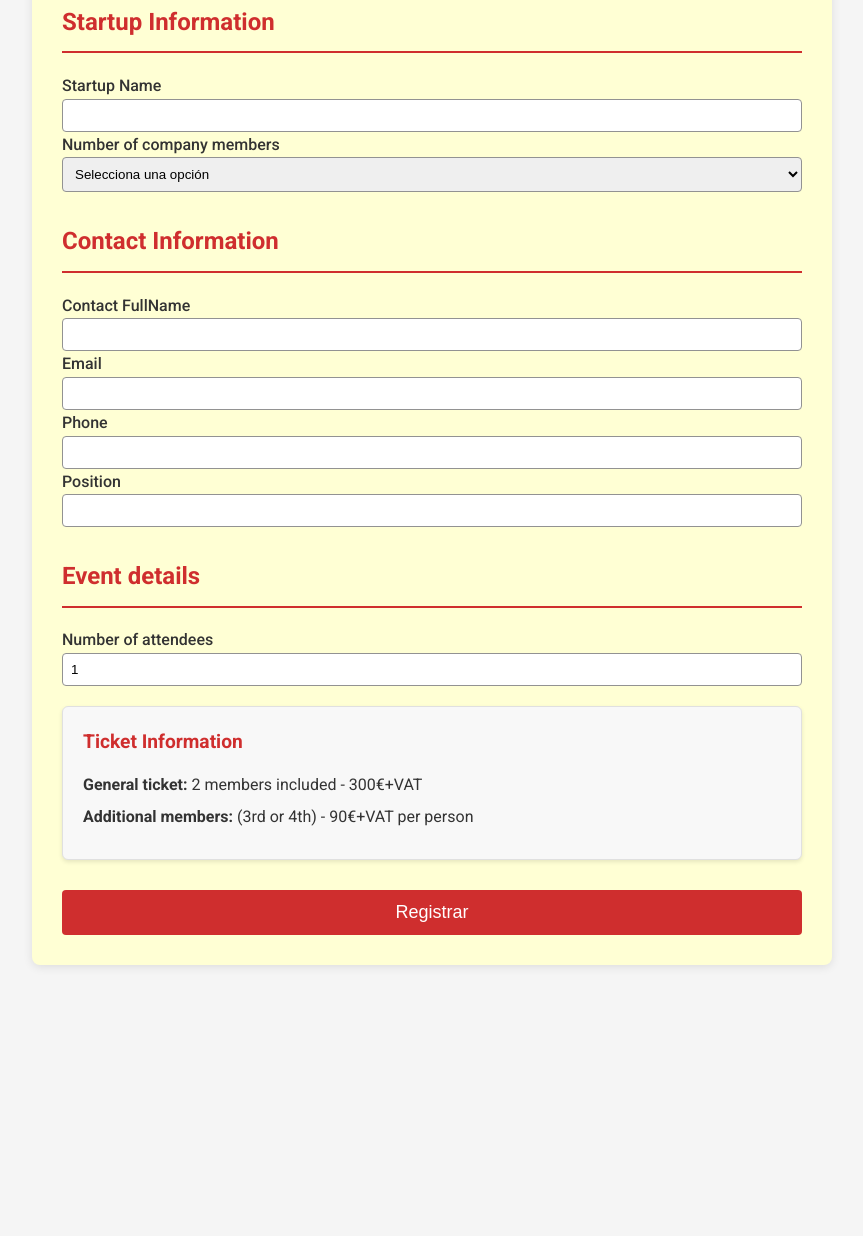
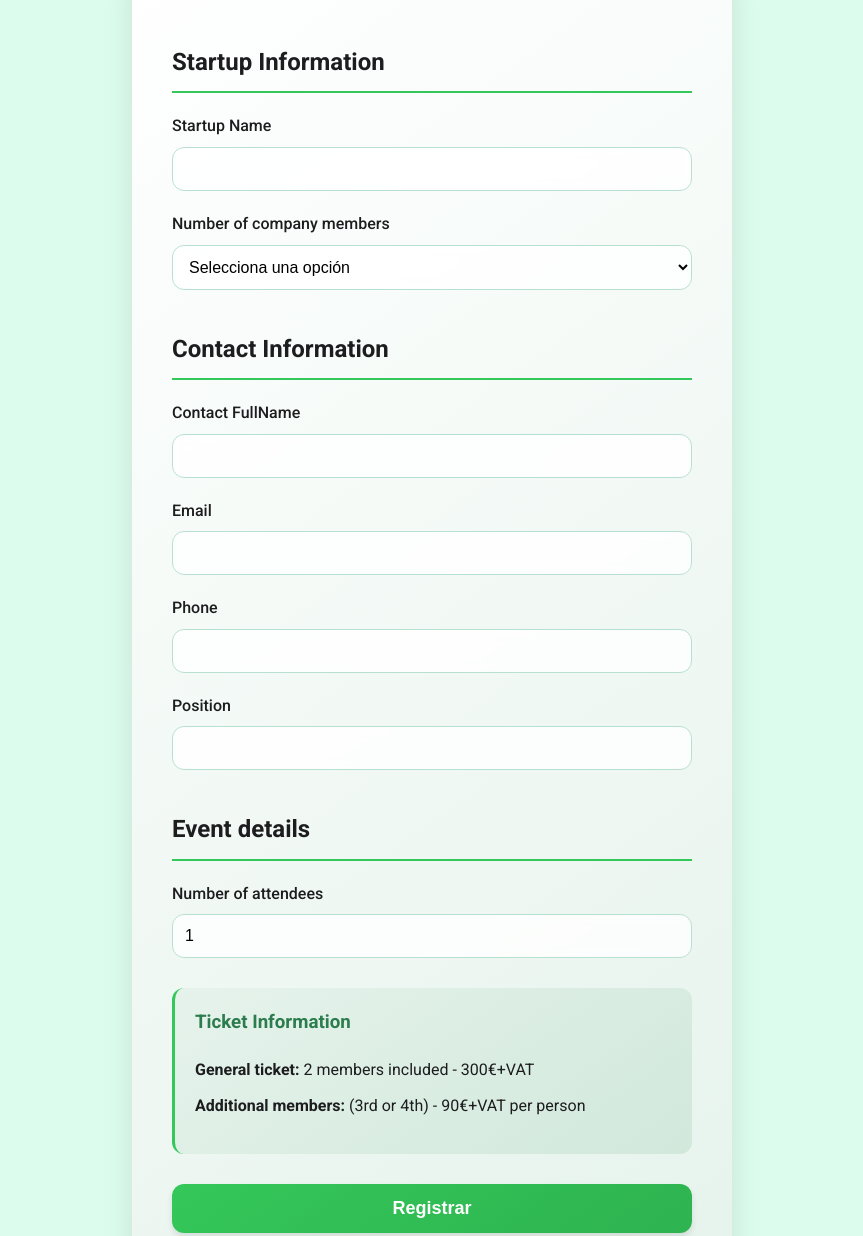
Before and after one commit to sergiocuacor/DIW, a plain HTML site: page Tema 1/Form/index.html in a window 1280 px wide. Shown: the part 77-1313 px from the top of the page, without its empty margins (208-1071 px from the left). Before the commit the page ends 1062 px from the top, so only its background shows below. Drawn offline with Linux system fonts and the light colour scheme.

Commit message:
[ADD] formm

```diff
--- a/Formulario/estilos/estilos.css
+++ /dev/null
@@ -1,78 +0,0 @@
-body {
-  font-family: system-ui, -apple-system, BlinkMacSystemFont, "Segoe UI", Roboto,
-    Oxygen, Ubuntu, Cantarell, "Open Sans", "Helvetica Neue", sans-serif;
-
-  background-image: url(../img/hightechred.jpg);
-  background-position: center;
-  background-repeat: no-repeat;
-  background-size: cover;
-  background-attachment: fixed;
-  animation: moverFondo 30s ease infinite;
-  background-size: 120% auto;
-}
-@keyframes moverFondo {
-    0% {
-        background-position: 0% 50%;
-    }
-    50% {
-        background-position: 100% 50%;
-    }
-    100% {
-        background-position: 0% 50%;
-    }
-}
-section {
-  height: 100%;
-  width: 70%;
-  background-color: #f4d58d;
-  border: 1px solid transparent;
-  border-radius: 25px;
-  margin: 10px 200px 10px 250px;
-  box-shadow: 0 10px 14px #001427;
-}
-section:hover {
-  transform: scale(1.005);
-}
-form {
-  margin: 30px;
-}
-hr {
-  margin-top: 20px;
-  margin-bottom: 20px;
-  box-shadow: 0 2px 4px #001427;
-}
-button {
-
-  margin: 10px 300px 10px 500px;
-  border-radius: 5px;
-  border: 1px transparent;
-  width: 300px;
-  height: 70px;
-  font-weight: bold;
-  background-color: #bf0603;
-  box-shadow: 0 2px 4px #001427;
-  color: #f4d58d;
-  font-size: large;
-}
-label {
-  font-weight: bold;
-  margin-right: 30px;
-  text-shadow: 0 0.5px 1.5px #001427;
-  color: #bf0603;
-}
-input {
-  height: 20px;
-  border-radius: 5px;
-  background-color: #59796c;
-  border: 1px solid transparent;
-  box-shadow: 0 2px 4px #001427;
-  width: 200px;
-  font-weight: bold;
-  color: #facb5e;
-}
-h1 {
-  text-shadow: 0 0 3px #001427, 0 0 5px #001427;
-  margin-left: 600px;
-  color: #bf0603;
-  text-shadow: 0 2px 4px #001427;
-}
--- a/Tema 1/Form/estilos/estilos.css
+++ b/Tema 1/Form/estilos/estilos.css
@@ -1,90 +1,107 @@
-body{
-
+body {
+    font-family: 'Roboto', -apple-system, BlinkMacSystemFont, 'Segoe UI', sans-serif;
     line-height: 1.6;
     color: #333;
-    max-width: 800px;
-    margin: 0 auto; /*  centrar el form*/
-    padding: 20px;
-    background-color: #f5f5f5;
-    font-family: 'Roboto', 'sans-serif';
+    max-width: 600px;
+    margin: 0 auto;
+    padding: 40px 20px;
+    background-color: #dcfcee;
 }
 
-form{
-    background-color: rgb(255, 255, 212);
-    padding: 30px;
-    border-radius: 8px;
-    box-shadow: 0 2px 10px rgba(0, 0, 0, 0.1);
+form {
+    background: linear-gradient(145deg, #ffffff, #e6f3ec);
+    padding: 40px;
+    border-radius: 20px;
+    box-shadow: 0 10px 30px rgba(0, 0, 0, 0.1);
+}
+
+h2 {
+    color: #1d1d1f;
+    font-weight: 600;
+    margin-top: 40px;
+    margin-bottom: 20px;
+    padding-bottom: 10px;
+    border-bottom: 2px solid #34c759;
+}
+
+label {
+    display: block;
+    margin-top: 20px;
+    margin-bottom: 8px;
+    font-weight: 500;
+    color: #1d1d1f;
 }
 
 input[type="text"],
 input[type="email"],
 input[type="number"],
 select {
+    width: 100%;
+    padding: 12px;
+    border: 1px solid #b8e0d2;
+    border-radius: 12px;
+    box-sizing: border-box;
+    font-size: 16px;
+    transition: all 0.3s ease;
+    background-color: rgba(255, 255, 255, 0.8);
+    backdrop-filter: blur(5px);
+}
 
-    width: 100%;
-    padding: 8px;
-    border: 1px solid rgb(146, 146, 146);
-    border-radius: 4px;
-    box-sizing: border-box;
-
+input[type="text"]:focus,
+input[type="email"]:focus,
+input[type="number"]:focus,
+select:focus {
+    outline: none;
+    border-color: #34c759;
+    box-shadow: 0 0 0 2px rgba(52, 199, 89, 0.1);
+    background-color: #ffffff;
 }
 
 #infoSection {
-    background-color: #f8f8f8;
-    border: 1px solid #e0e0e0;
-    border-radius: 6px;
+    background: linear-gradient(145deg, #e6f3ec, #d1e8db);
+    border-left: 3px solid #34c759;
     padding: 20px;
-    margin-top: 20px;
-    box-shadow: 0 2px 4px rgba(0,0,0,0.1);
+    margin-top: 30px;
+    border-radius: 12px;
 }
 
 #infoSection h3 {
-    color: #CF2E2E;
+    color: #2c7d4e;
     margin-top: 0;
-    margin-bottom: 15px;
-    font-size: 1.2em;
+    font-weight: 600;
 }
 
 #infoSection ul {
     list-style-type: none;
     padding-left: 0;
-    margin-bottom: 0;
 }
 
 #infoSection li {
     margin-bottom: 10px;
-    line-height: 1.4;
+    color: #1d1d1f;
 }
 
 #infoSection strong {
-    color: #333;
+    font-weight: 600;
 }
-h1{
-    text-align: center;
-    color: #2c3e50;
+
+button {
+    width: 100%;
+    padding: 14px;
+    background: linear-gradient(145deg, #34c759, #2eb350);
+    color: white;
+    border: none;
+    border-radius: 12px;
+    font-size: 18px;
+    font-weight: 600;
+    cursor: pointer;
+    margin-top: 30px;
+    transition: all 0.3s ease;
+    box-shadow: 0 4px 6px rgba(0, 0, 0, 0.1);
 }
-h2 {
-    color: #CF2E2E;
-    border-bottom: 2px solid #CF2E2E;
-    padding-bottom: 10px;
-    margin-top: 30px;
+
+button:hover {
+    background: linear-gradient(145deg, #2eb350, #34c759);
+    transform: translateY(-3px);
+    box-shadow: 0 6px 8px rgba(0, 0, 0, 0.15);
 }
-label{
-    margin-top: 15px;
-    margin-bottom: 5px;
-    font-weight: 500;
-}
-button{
-    width: 100%;
-    padding: 12px;
-    background-color: #CF2E2E;
-    color: white;
-    border-radius: 4px;
-    border: none;
-    margin-top: 30px;
-    font-size: 18px;
-    cursor: pointer;
-}
-button:hover{
-    background-color: #ae2424;
-}
```
Also changed, not shown: Formulario/index.html (deleted, +0 -65 lines), Formulario/paginarRegistro.html (deleted, +0 -11 lines), Formulario/img/hightechred.jpg (deleted).
